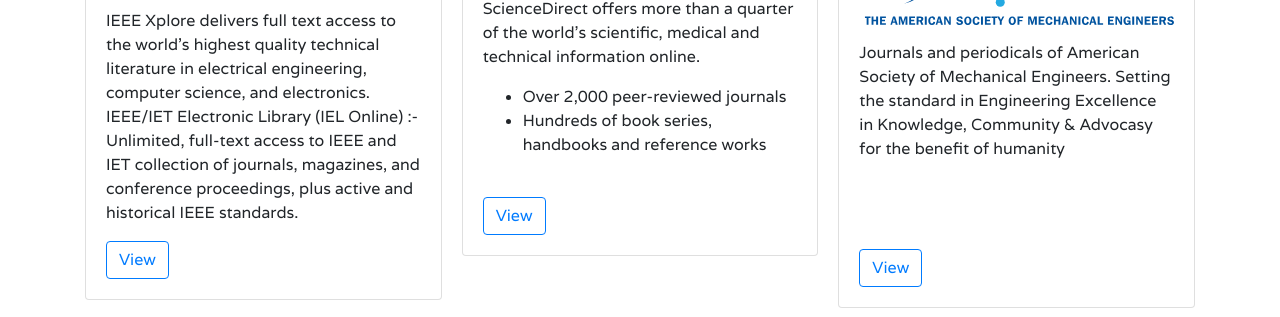
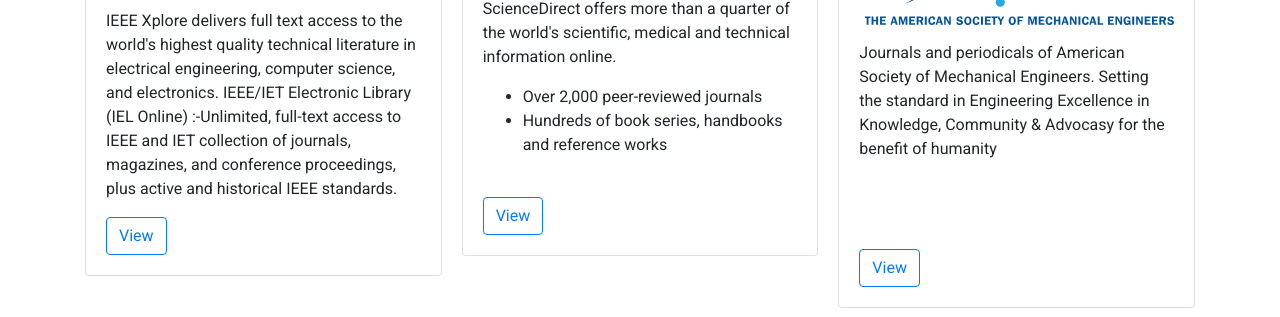
Before and after one commit to ccfcet/ejournals, a plain HTML site: page index.html in a window 1280 px wide. Shown: the part 314-631 px from the top of the page. Drawn offline with Linux system fonts and the light colour scheme.

Commit message:
Change font to Roboto

```diff
--- a/css/style.css
+++ b/css/style.css
@@ -1,14 +1,12 @@
-@import url('https://fonts.googleapis.com/css?family=Varela&display=swap');
-
+@import url('https://fonts.googleapis.com/css?family=Roboto&display=swap');
 
 body {
-    font-family: 'Varela', sans-serif;
+    font-family: 'Roboto', sans-serif;
 }
 .wrapper > header {
     height: 15vh;
     margin-bottom: 4rem;
 }
-
 .logo {
     display: block;
     max-height: 20vh;
```
